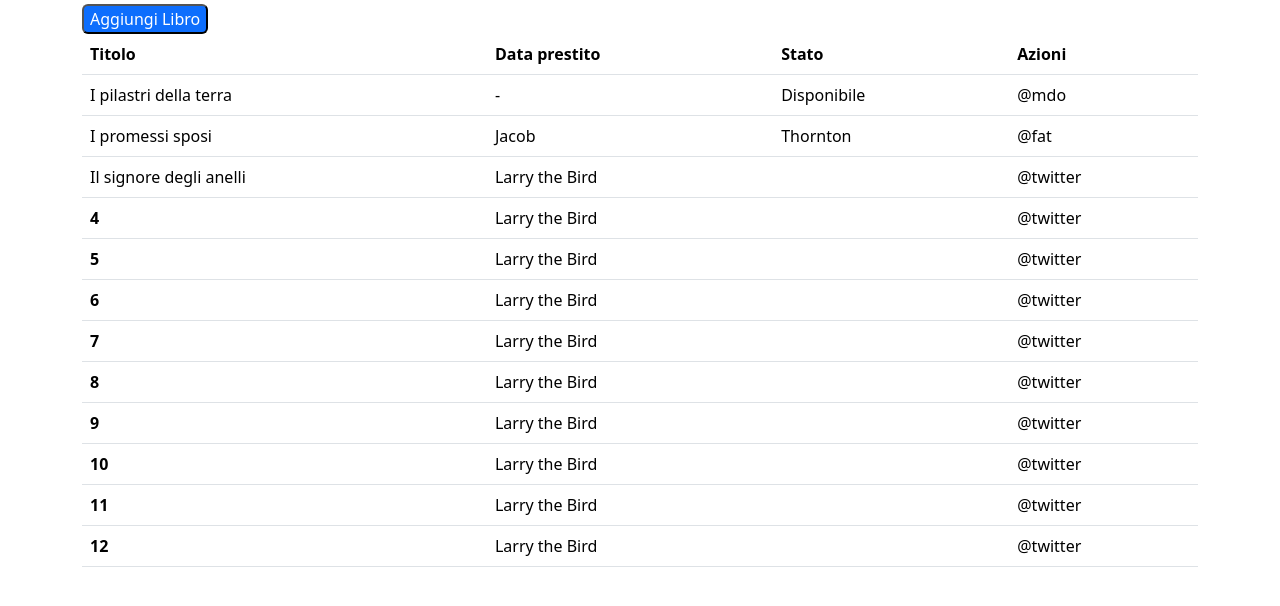
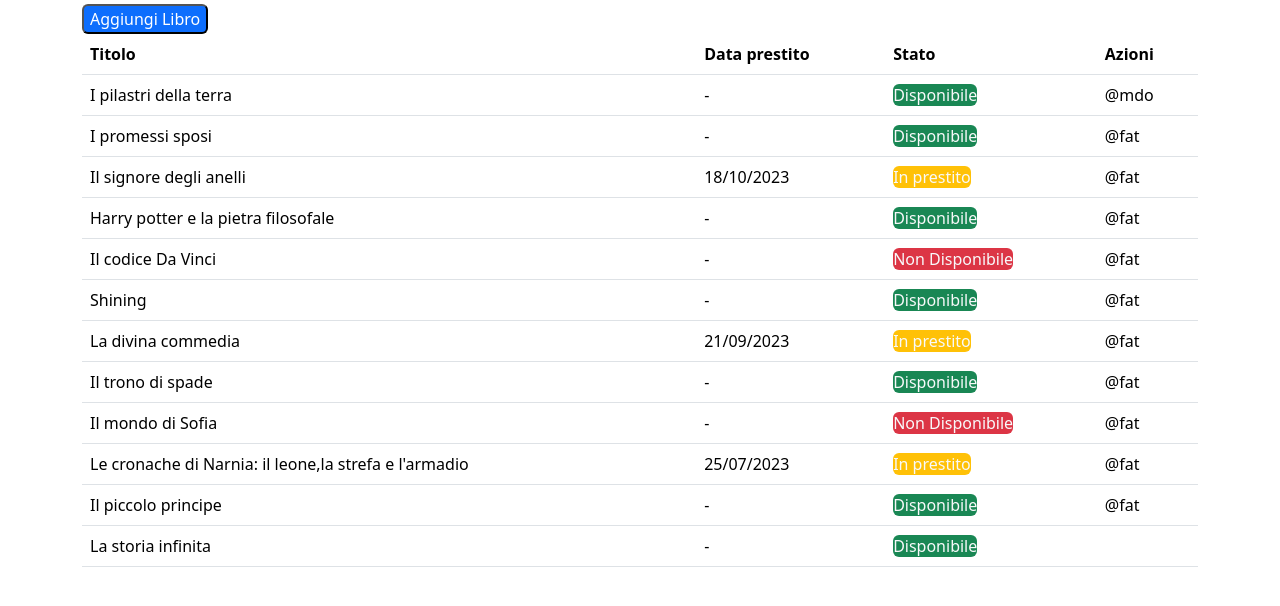
Before and after one commit to FedericoDang95/html-css-bootstrap-dashboard, a plain HTML site: page index.html in a window 1280 px wide. Shown: the part 108-714 px from the top of the page. Drawn offline with nearby package versions, Linux system fonts and the light colour scheme.

Commit message:
add:background-color

```diff
--- a/index.html
+++ b/index.html
@@ -45,10 +45,8 @@
         <div class="container">
             <div class="action">
                 <h2> Catalogo Libri</h2>
-                <button class="action-1 rounded bg-primary text-white" href="#">Aggiungi Libro</button>
+                <button class="action-1 rounded bg-primary text-white">Aggiungi Libro</button>
             </div>
-
-
             <div class="table">
                 <table class="table">
                     <thead>
@@ -60,67 +58,77 @@
                         </tr>
                     </thead>
                     <tbody>
-                        <tr>
+                        <tr class="bs-secondary-color">
                             <td scope="row">I pilastri della terra</td>
                             <td>-</td>
-                            <td>Disponibile</td>
+                            <td><span class="bg-success rounded-2 text-light fw-medium">Disponibile</span></td>
                             <td>@mdo</td>
                         </tr>
                         <tr>
                             <td scope="row">I promessi sposi</td>
-                            <td>Jacob</td>
-                            <td>Thornton</td>
+                            <td>-</td>
+                            <td><span class="bg-success rounded-2 text-light fw-medium">Disponibile</span></td>
                             <td>@fat</td>
                         </tr>
                         <tr>
                             <td scope="row">Il signore degli anelli</td>
-                            <td colspan="2">Larry the Bird</td>
-                            <td>@twitter</td>
+                            <td>18/10/2023</td>
+                            <td><span class="bg-warning rounded-2 text-light fw-medium">In prestito</span></td>
+                            <td>@fat</td>
                         </tr>
                         <tr>
-                            <th scope="row">4</th>
-                            <td colspan="2">Larry the Bird</td>
-                            <td>@twitter</td>
+                            <td scope="row">Harry potter e la pietra filosofale</td>
+                            <td>-</td>
+                            <td><span class="bg-success rounded-2 text-light fw-medium">Disponibile</span></td>
+                            <td>@fat</td>
                         </tr>
                         <tr>
-                            <th scope="row">5</th>
-                            <td colspan="2">Larry the Bird</td>
-                            <td>@twitter</td>
+                            <td scope="row">Il codice Da Vinci</td>
+                            <td>-</td>
+                            <td><span class="bg-danger rounded-2 text-light fw-medium">Non Disponibile</span></td>
+                            <td>@fat</td>
                         </tr>
                         <tr>
-                            <th scope="row">6</th>
-                            <td colspan="2">Larry the Bird</td>
-                            <td>@twitter</td>
+                            <td scope="row">Shining</td>
+                            <td>-</td>
+                            <td><span class="bg-success rounded-2 text-light fw-medium">Disponibile</span></td>
+                            <td>@fat</td>
                         </tr>
                         <tr>
-                            <th scope="row">7</th>
-                            <td colspan="2">Larry the Bird</td>
-                            <td>@twitter</td>
+                            <td scope="row">La divina commedia</td>
+                            <td>21/09/2023</td>
+                            <td><span class="bg-warning rounded-2 text-light fw-medium">In prestito</span></td>
+                            <td>@fat</td>
                         </tr>
                         <tr>
-                            <th scope="row">8</th>
-                            <td colspan="2">Larry the Bird</td>
-                            <td>@twitter</td>
+                            <td scope="row">Il trono di spade</td>
+                            <td>-</td>
+                            <td><span class="bg-success rounded-2 text-light fw-medium">Disponibile</span></td>
+                            <td>@fat</td>
                         </tr>
                         <tr>
-                            <th scope="row">9</th>
-                            <td colspan="2">Larry the Bird</td>
-                            <td>@twitter</td>
+                            <td scope="row">Il mondo di Sofia</td>
+                            <td>-</td>
+                            <td><span class="bg-danger rounded-2 text-light fw-medium">Non Disponibile</span></td>
+                            <td>@fat</td>
                         </tr>
                         <tr>
-                            <th scope="row">10</th>
-                            <td colspan="2">Larry the Bird</td>
-                            <td>@twitter</td>
+                            <td scope="row">Le cronache di Narnia: il leone,la strefa e l'armadio</td>
+                            <td>25/07/2023</td>
+                            <td><span class="bg-warning rounded-2 text-light fw-medium">In prestito</span></td>
+                            <td>@fat</td>
                         </tr>
                         <tr>
-                            <th scope="row">11</th>
-                            <td colspan="2">Larry the Bird</td>
-                            <td>@twitter</td>
+                            <td scope="row">Il piccolo principe</td>
+                            <td>-</td>
+                            <td><span class="bg-success rounded-2 text-light fw-medium">Disponibile</span></td>
+                            <td>@fat</td>
                         </tr>
                         <tr>
-                            <th scope="row">12</th>
-                            <td colspan="2">Larry the Bird</td>
-                            <td>@twitter</td>
+                            <td scope="row">La storia infinita</td>
+                            <td>-</td>
+                            <td><span class="bg-success rounded-2 text-light fw-medium">Disponibile</span></td>
+                            <td></td>
                         </tr>
                     </tbody>
                 </table>
```
Also changed, not shown: img/edit.svg (added).
